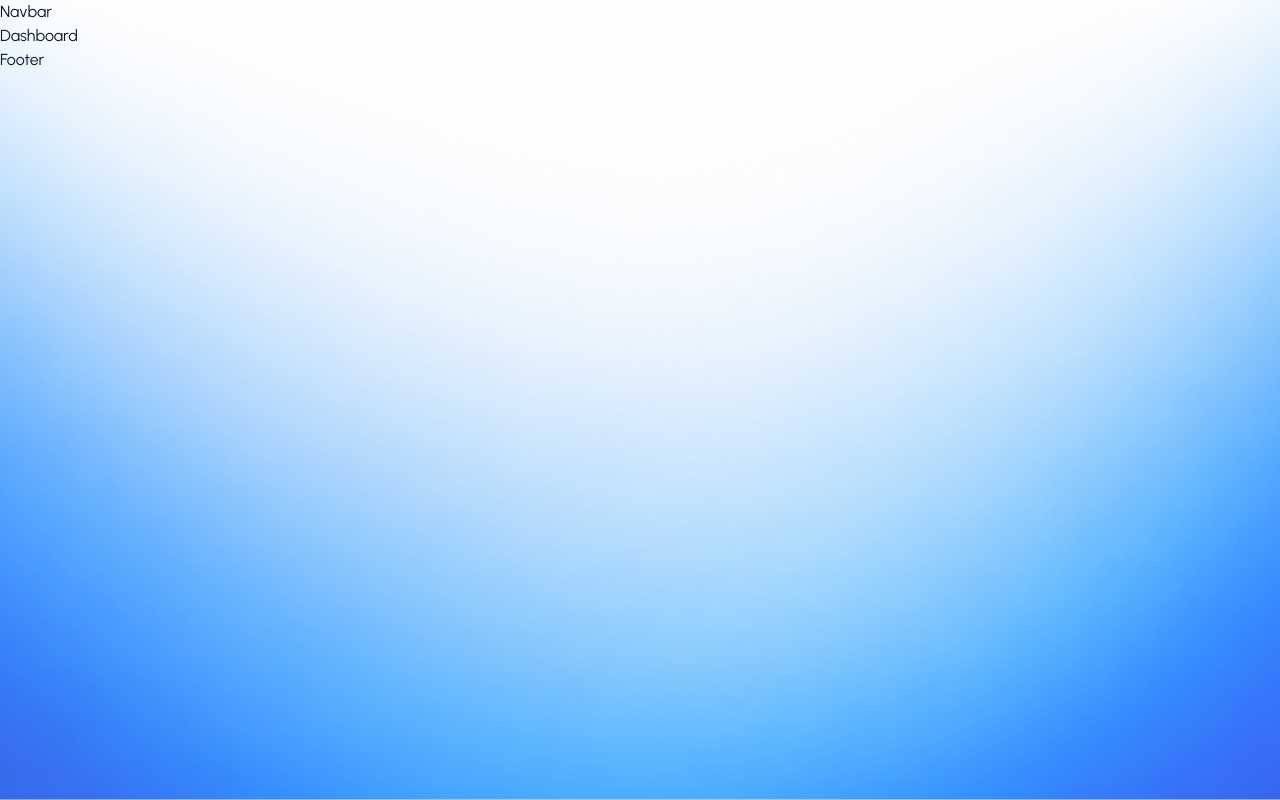
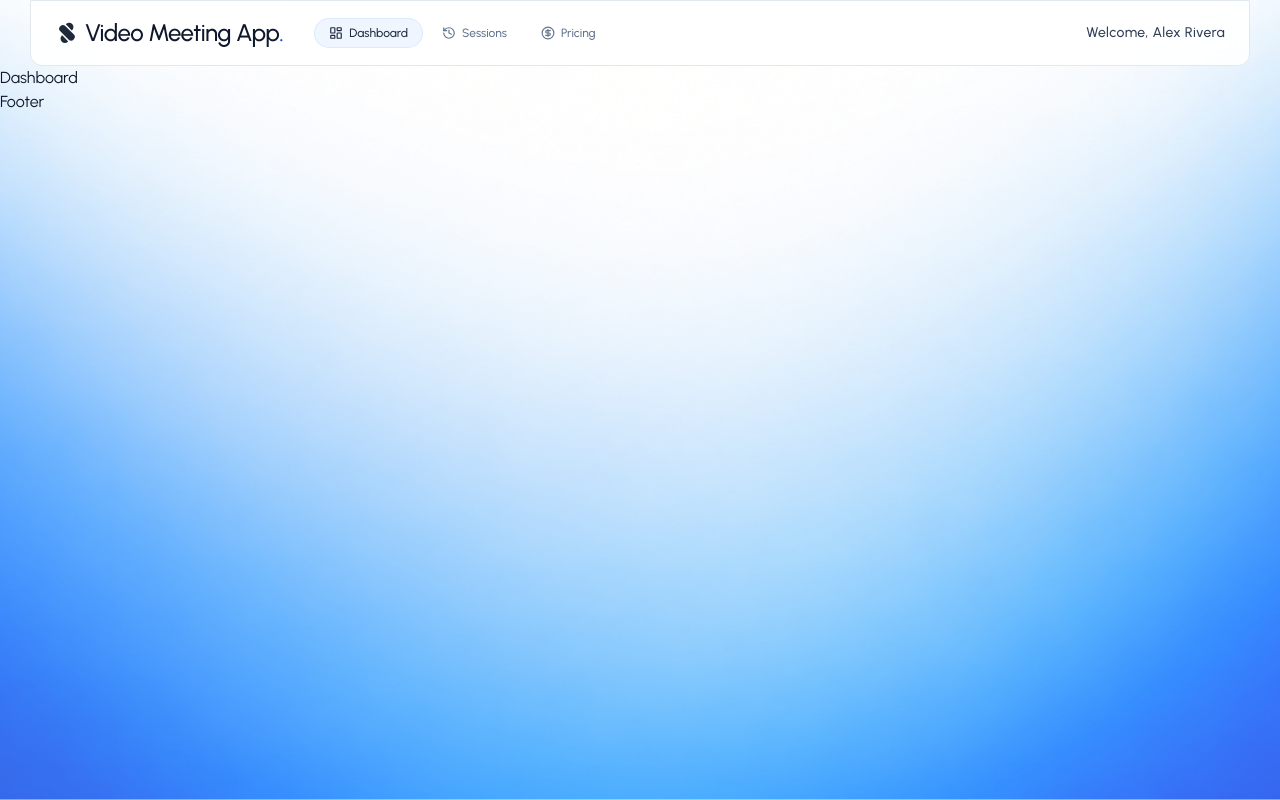
Before and after one commit to ayushjhade/Video-Meeting-App, a React (Vite) app in the folder client/: page /dashboard in a window 1280 px wide. Built offline with nearby package versions, Linux system fonts and the light colour scheme; no server answers.

Commit message:
feat: create responsive navbar with navigation and user profile
- Add branded navbar with logo and application name
- Add Dashboard, Sessions, and Pricing navigation links
- Highlight the active navigation route
- Integrate Clerk UserButton for user profile actions

```diff
--- a/client/src/components/Navbar.jsx
+++ b/client/src/components/Navbar.jsx
@@ -1,9 +1,110 @@
-import React from 'react'
+import React from "react";
+import { Link, useLocation } from "react-router-dom";
+import {
+  HistoryIcon,
+  LayoutDashboardIcon,
+  CircleDollarSignIcon,
+} from "lucide-react";
+import { dummyUser } from "../assets/asset";
+import { UserButton } from "@clerk/react";
 
 const Navbar = () => {
+  const { isSignedIn, user } = {
+    user: dummyUser,
+    isSignedIn: true,
+  };
+
+  const location = useLocation();
+
+  const userName =
+    user?.fullName ||
+    user?.firstName ||
+    user?.primaryEmailAddress?.emailAddress?.split("@")[0] ||
+    "User";
+
   return (
-    <div>Navbar</div>
-  )
-}
+    <header className="w-full max-w-[1220px] mx-auto bg-white/90 backdrop-blur xl:rounded-b-xl sticky top-0 z-40 px-6 py-4 flex items-center justify-between border border-slate-200">
+      {/* Brand Logo & Navigation Links */}
+      <div className="flex items-center gap-6">
+        <Link to="/dashboard" className="flex items-center gap-1.5">
+          <img
+            src="/logo.svg"
+            alt="Video Meeting Application Logo"
+            className="w-6 h-6"
+          />
 
-export default Navbar
+          <span className="text-2xl font-medium tracking-tight text-slate-900 flex items-center">
+            Video Meeting App<span className="text-primary">.</span>
+          </span>
+        </Link>
+
+        {isSignedIn && (
+          <nav className="hidden md:flex items-center gap-1.5 ml-2">
+            {/* Dashboard */}
+            <Link
+              to="/dashboard"
+              className={`px-3.5 py-1.5 rounded-full text-xs font-medium transition-all flex items-center gap-1.5 ${
+                location.pathname === "/dashboard"
+                  ? "ring ring-blue-100 bg-blue-50 text-slate-800"
+                  : "text-slate-500 hover:text-slate-900 hover:bg-slate-50"
+              }`}
+            >
+              <LayoutDashboardIcon className="w-3.5 h-3.5" />
+              Dashboard
+            </Link>
+
+            {/* Sessions */}
+            <Link
+              to="/sessions"
+              className={`px-3.5 py-1.5 rounded-full text-xs font-medium transition-all flex items-center gap-1.5 ${
+                location.pathname === "/sessions"
+                  ? "ring ring-blue-100 bg-blue-50 text-slate-800"
+                  : "text-slate-500 hover:text-slate-900 hover:bg-slate-50"
+              }`}
+            >
+              <HistoryIcon className="w-3.5 h-3.5" />
+              Sessions
+            </Link>
+
+            {/* Pricing */}
+            <Link
+              to="/pricing"
+              className={`px-3.5 py-1.5 rounded-full text-xs font-medium transition-all flex items-center gap-1.5 ${
+                location.pathname === "/pricing"
+                  ? "ring ring-blue-100 bg-blue-50 text-slate-800"
+                  : "text-slate-500 hover:text-slate-900 hover:bg-slate-50"
+              }`}
+            >
+              <CircleDollarSignIcon className="w-3.5 h-3.5" />
+              Pricing
+            </Link>
+          </nav>
+        )}
+      </div>
+
+      {/* Right Profile / User Button */}
+      {isSignedIn && (
+        <div className="flex items-center gap-4">
+          {/* Mobile Sessions Link */}
+          <Link
+            to="/sessions"
+            className="md:hidden text-xs font-medium text-slate-600 hover:text-primary flex items-center gap-1"
+          >
+            <HistoryIcon className="w-4 h-4" />
+            Sessions
+          </Link>
+
+          {/* Welcome Message */}
+          <span className="hidden sm:inline font-medium tracking-wide text-sm text-slate-700">
+            Welcome, {userName}
+          </span>
+
+          {/* Clerk User Button */}
+          <UserButton afterSignOutUrl="/login" />
+        </div>
+      )}
+    </header>
+  );
+};
+
+export default Navbar;
```
